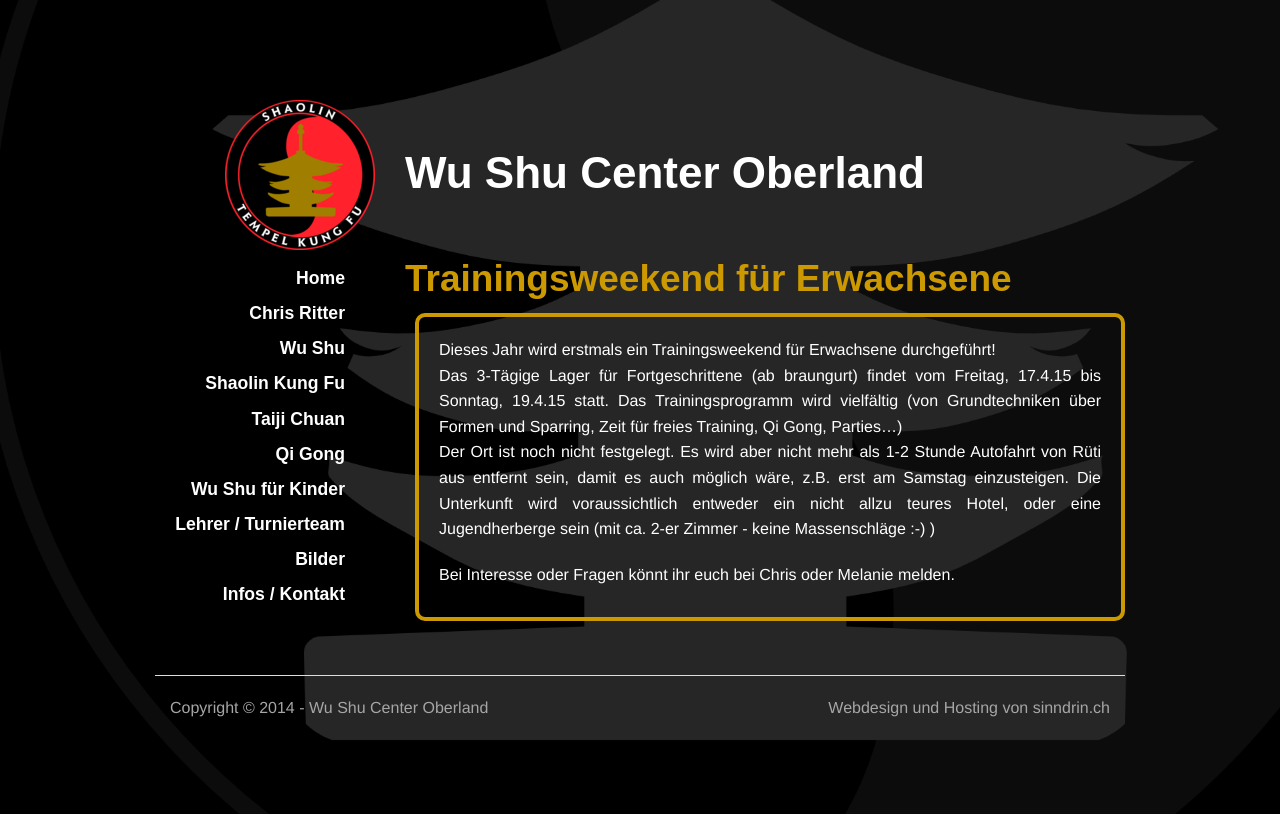
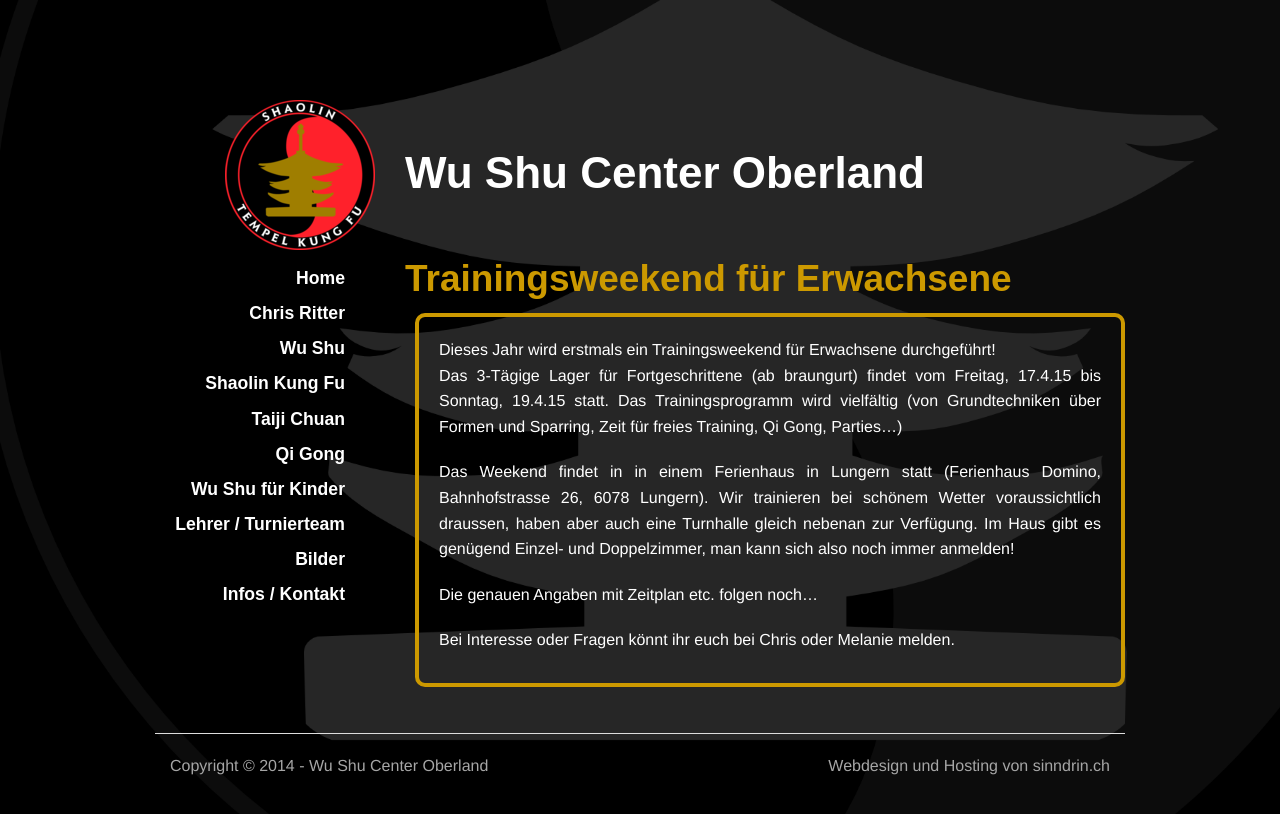
Before and after one commit to wu-shu/wu-shu.github.io, a Jekyll site: the page built from aktuell/index.md, in a window 1280 px wide. Shown: the top 814 px of the page. Built offline with Jekyll 4.4.1, drawn with Linux system fonts in a browser that asks for light colours; some web fonts are replaced; Markdown is read by kramdown in place of the engine named in the settings; comment, search, counter and statistics services are not loaded.

Commit message:
Weekend info

```diff
--- a/aktuell/index.md
+++ b/aktuell/index.md
@@ -6,6 +6,9 @@ title: Trainingsweekend für Erwachsene
 Dieses Jahr wird erstmals ein Trainingsweekend für Erwachsene durchgeführt!<br>
 Das 3-Tägige Lager für Fortgeschrittene (ab braungurt) findet vom Freitag, 17.4.15 bis Sonntag, 19.4.15 statt.
 Das Trainingsprogramm wird vielfältig (von Grundtechniken über Formen und Sparring, Zeit für freies Training, Qi Gong, Parties...)<br>
-Der Ort ist noch nicht festgelegt. Es wird aber nicht mehr als 1-2 Stunde Autofahrt von Rüti aus entfernt sein, damit es auch möglich wäre, z.B. erst am Samstag einzusteigen. Die Unterkunft wird voraussichtlich entweder ein nicht allzu teures Hotel, oder eine Jugendherberge sein (mit ca. 2-er Zimmer - keine Massenschläge :-) )
+
+Das Weekend findet in in einem Ferienhaus in Lungern statt (Ferienhaus Domino, Bahnhofstrasse 26, 6078 Lungern). Wir trainieren bei schönem Wetter voraussichtlich draussen, haben aber auch eine Turnhalle gleich nebenan zur Verfügung. Im Haus gibt es genügend Einzel- und Doppelzimmer, man kann sich also noch immer anmelden!
+
+Die genauen Angaben mit Zeitplan etc. folgen noch...
 
 Bei Interesse oder Fragen könnt ihr euch bei Chris oder Melanie melden.
```
Also changed, not shown: 1 other file.
